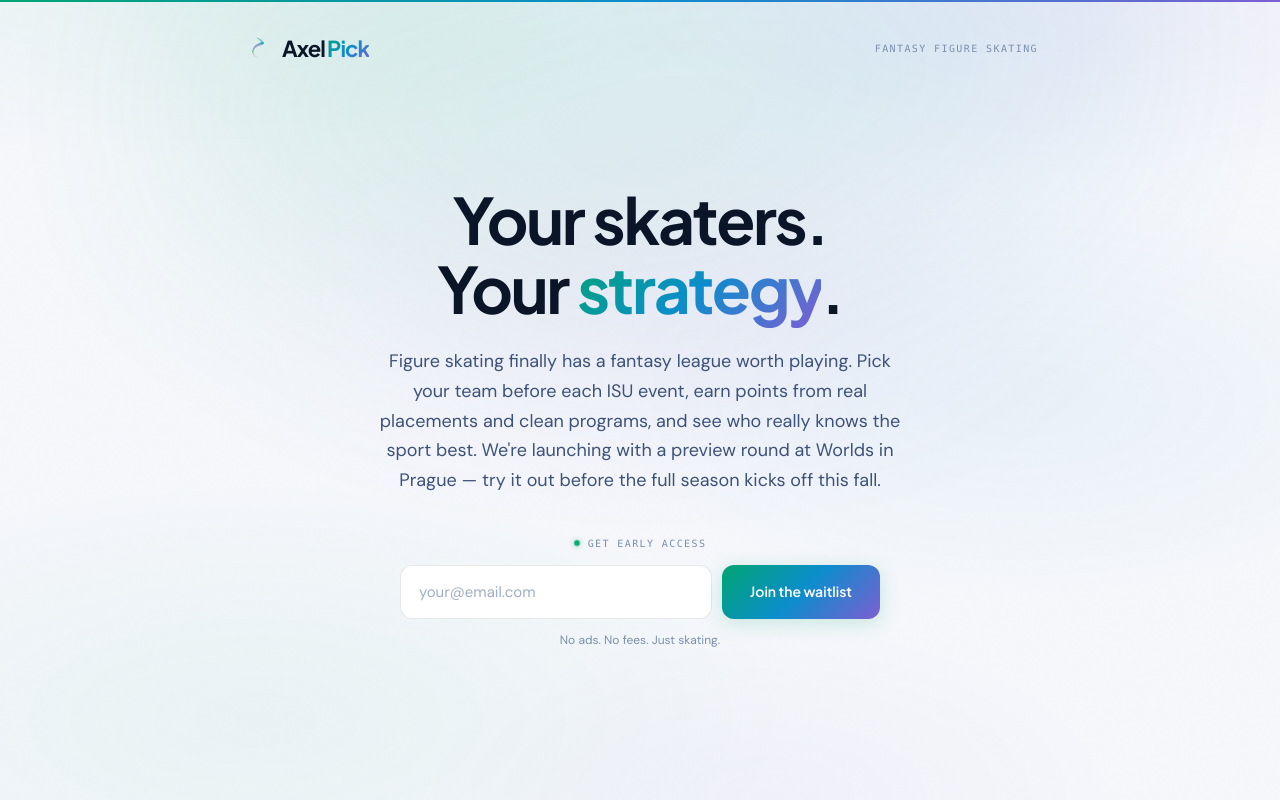
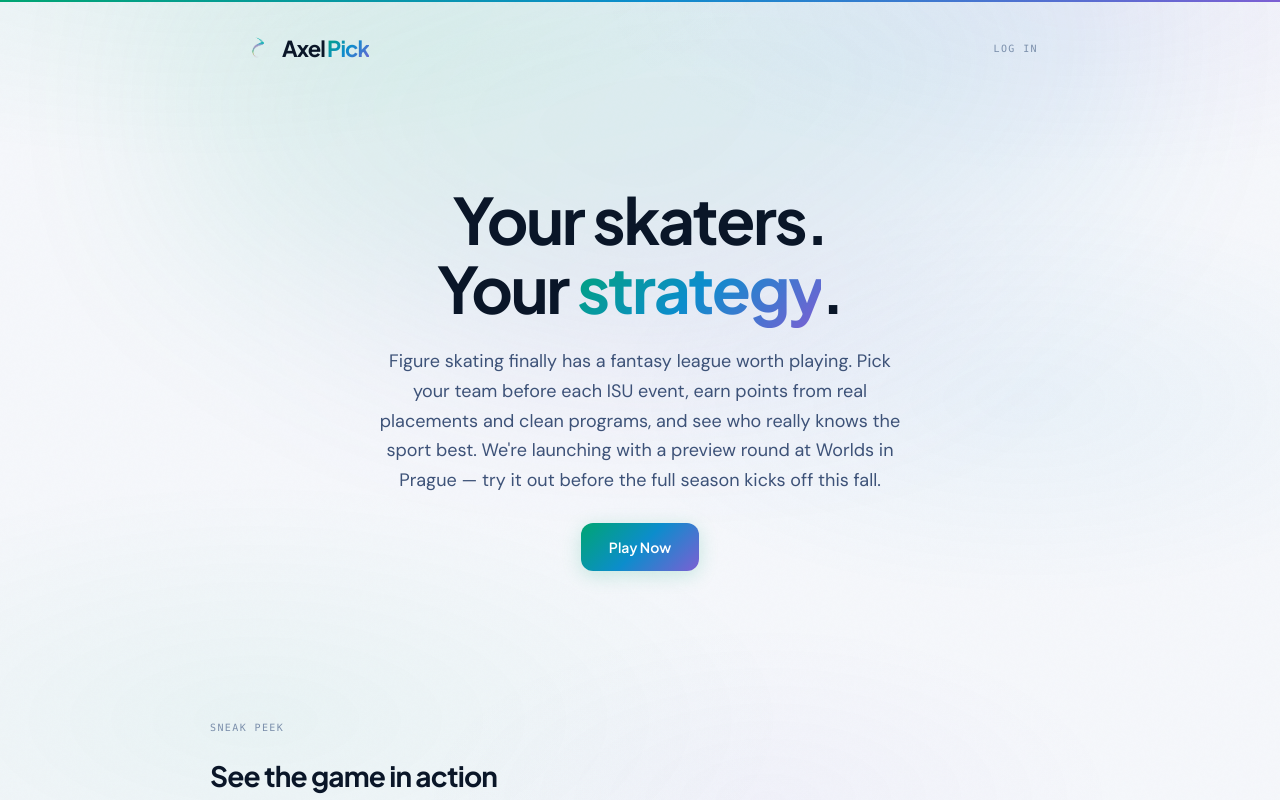
Before and after one commit to tkaznocha/axelpick, a Next.js app: page / in a window 1280 px wide. Shown: the top 800 px of the page. Built offline with nearby package versions, Linux system fonts and the light colour scheme.

Commit message:
Replace waitlist signup with Play Now buttons and Log In link
Co-Authored-By: Claude Opus 4.6 <noreply@anthropic.com>

```diff
--- a/src/app/SignupBlock.tsx
+++ /dev/null
@@ -1,103 +0,0 @@
-"use client";
-
-import { useRef, useState, useTransition } from "react";
-import { track } from "@vercel/analytics";
-import { joinWaitlist } from "./waitlist-action";
-
-export default function SignupBlock({ id }: { id: string }) {
-  const [email, setEmail] = useState("");
-  const [success, setSuccess] = useState(false);
-  const [error, setError] = useState<string | null>(null);
-  const [isPending, startTransition] = useTransition();
-  const inputRef = useRef<HTMLInputElement>(null);
-
-  function handleSubmit() {
-    if (!email.trim() || !email.includes("@") || !email.includes(".")) {
-      setError("enter");
-      setTimeout(() => setError(null), 2000);
-      return;
-    }
-
-    startTransition(async () => {
-      const res = await joinWaitlist(email);
-      if (res.success) {
-        track("waitlist_signup");
-        setSuccess(true);
-      } else {
-        setError("fail");
-        setTimeout(() => setError(null), 3000);
-      }
-    });
-  }
-
-  if (success) {
-    return (
-      <div className="signup-block">
-        <div className="signup-success">
-          <div className="ico">
-            <svg
-              viewBox="0 0 24 24"
-              fill="none"
-              stroke="#FFFFFF"
-              strokeWidth="3"
-              strokeLinecap="round"
-              strokeLinejoin="round"
-              style={{ width: 12, height: 12 }}
-            >
-              <polyline points="20 6 9 17 4 12" />
-            </svg>
-          </div>
-          <p>
-            You&apos;re in. We&apos;ll notify you before picks open for Worlds
-            in Prague.
-          </p>
-        </div>
-      </div>
-    );
-  }
-
-  return (
-    <div className="signup-block">
-      <div className="signup-label">
-        <span className="pulse" />
-        <span>Get early access</span>
-      </div>
-      <div className="signup-row">
-        <input
-          ref={inputRef}
-          type="email"
-          className="signup-input"
-          placeholder="your@email.com"
-          autoComplete="email"
-          value={email}
-          onChange={(e) => setEmail(e.target.value)}
-          onKeyDown={(e) => {
-            if (e.key === "Enter") handleSubmit();
-          }}
-          style={
-            error === "enter"
-              ? {
-                  borderColor: "rgba(220,50,50,0.5)",
-                  boxShadow: "0 0 0 3px rgba(220,50,50,0.08)",
-                }
-              : undefined
-          }
-        />
-        <button
-          className="signup-btn"
-          disabled={isPending}
-          onClick={handleSubmit}
-        >
-          {isPending ? "Joining..." : "Join the waitlist"}
-        </button>
-      </div>
-      <p className="signup-fine">
-        {error === "fail"
-          ? "Something went wrong. Please try again."
-          : id === "btm"
-            ? "Free forever. No ads. Built by skating fans."
-            : "No ads. No fees. Just skating."}
-      </p>
-    </div>
-  );
-}
--- a/src/app/page.tsx
+++ b/src/app/page.tsx
@@ -1,6 +1,5 @@
 import { Suspense } from "react";
 import Countdown from "./Countdown";
-import SignupBlock from "./SignupBlock";
 import ScrollReveal from "./ScrollReveal";
 import "@/styles/landing.css";
 
@@ -20,7 +19,7 @@ export default function LandingPage() {
             <span className="w-axel">Axel</span>
             <span className="w-pick">Pick</span>
           </a>
-          <span className="nav-tag">Fantasy Figure Skating</span>
+          <a href="/login" className="nav-tag">Log in</a>
         </nav>
 
         {/* Hero */}
@@ -39,9 +38,7 @@ export default function LandingPage() {
               try it out before the full season kicks off this fall.
             </p>
 
-            <Suspense>
-              <SignupBlock id="hero" />
-            </Suspense>
+            <a href="/login" className="signup-btn">Play Now</a>
           </div>
         </section>
 
@@ -226,9 +223,7 @@ export default function LandingPage() {
             Try Axel Pick at Worlds in Prague — get a feel for the game before
             the full season launches in October.
           </p>
-          <Suspense>
-            <SignupBlock id="btm" />
-          </Suspense>
+          <a href="/login" className="signup-btn">Play Now</a>
         </section>
 
         {/* Footer */}
--- a/src/app/waitlist-action.ts
+++ /dev/null
@@ -1,22 +0,0 @@
-"use server";
-
-import { createAdminClient } from "@/lib/supabase-admin";
-
-export async function joinWaitlist(email: string) {
-  if (!email || !email.includes("@") || !email.includes(".")) {
-    return { success: false, error: "Please enter a valid email address." };
-  }
-
-  const admin = createAdminClient();
-
-  const { error } = await admin.from("waitlist").insert({ email: email.trim().toLowerCase() });
-
-  if (error) {
-    if (error.message.includes("duplicate")) {
-      return { success: true }; // Already signed up — treat as success
-    }
-    return { success: false, error: "Something went wrong. Please try again." };
-  }
-
-  return { success: true };
-}
--- a/src/styles/landing.css
+++ b/src/styles/landing.css
@@ -104,6 +104,11 @@
   letter-spacing: 0.14em;
   text-transform: uppercase;
   color: var(--text-muted);
+  text-decoration: none;
+  transition: color 0.2s;
+}
+.nav-tag:hover {
+  color: var(--text-lead);
 }
 
 /* Landing sections */
```
